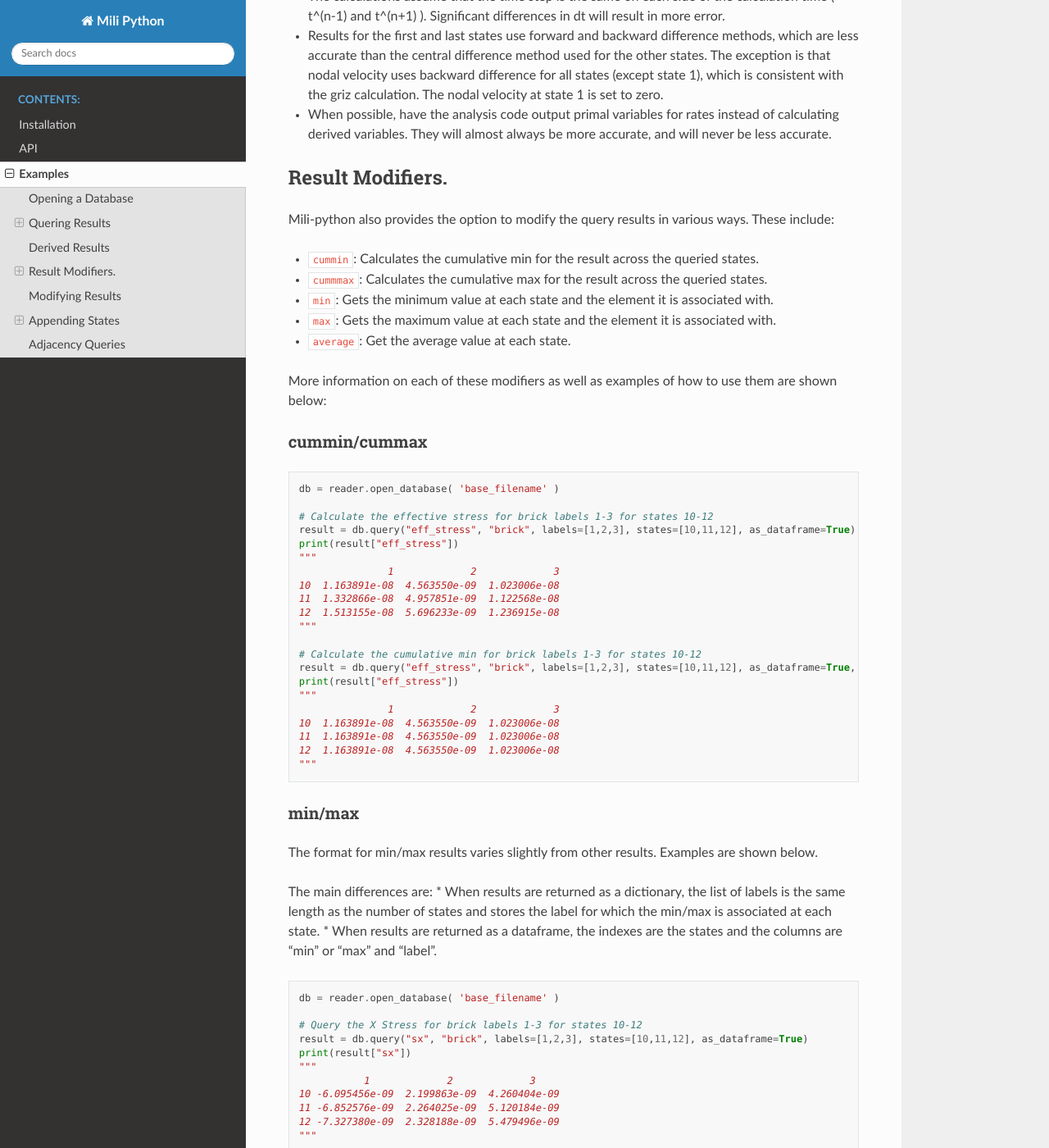
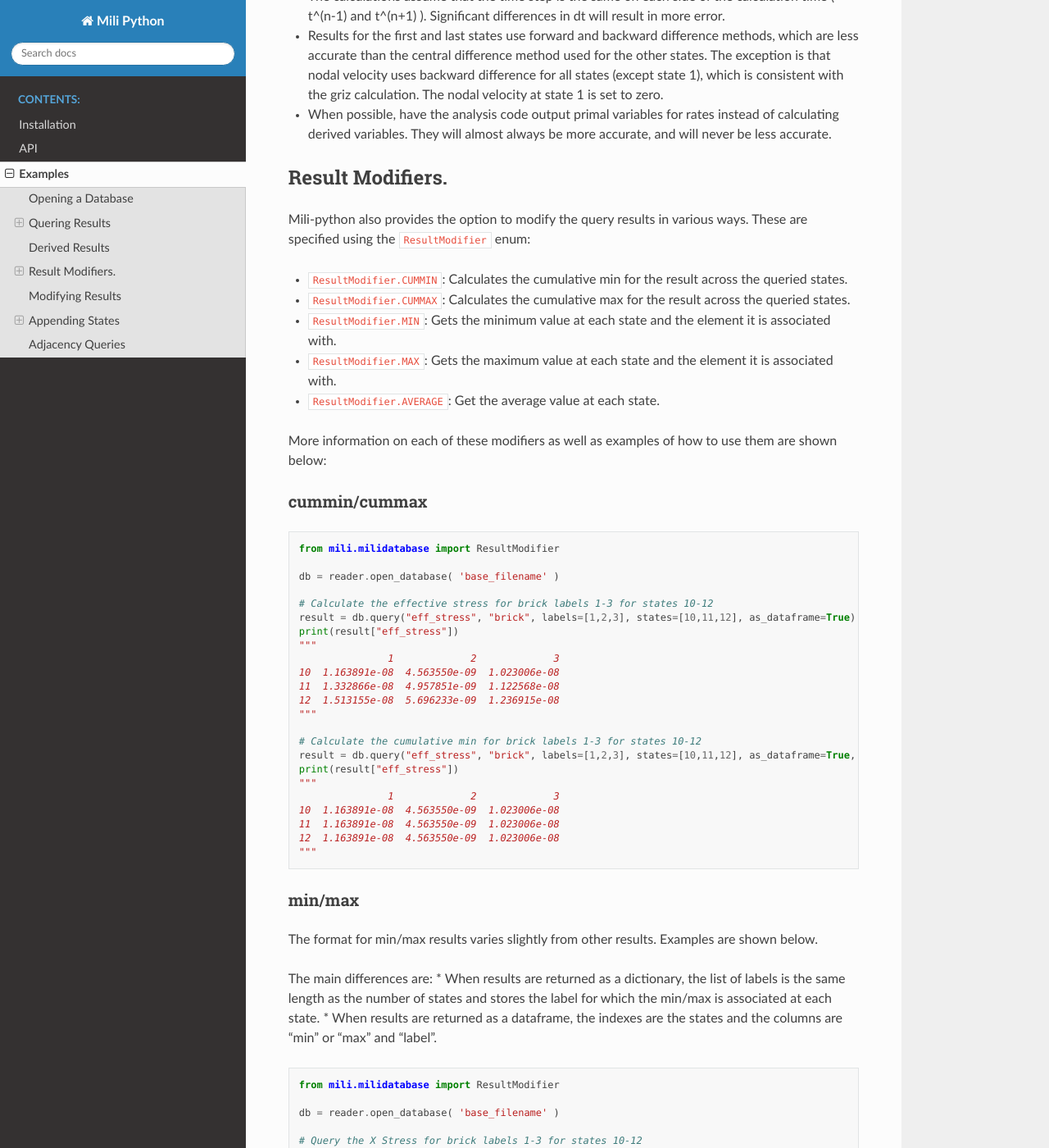
Before and after one commit to mdg-graphics/mili-python, a Sphinx documentation site: the page built from doc/source/examples.rst, in a window 1280 px wide and 1400 px high, scrolled down 4839 px. Shown: the whole window at 82% size. Built offline with Sphinx 7.4.7 and the Read the Docs theme 2.0.0, drawn with Linux system fonts in a browser that asks for light colours; some of the changed text lies outside the part shown.

Commit message:
Resolve "Make result modifiers an enum"

```diff
--- a/doc/source/examples.rst
+++ b/doc/source/examples.rst
@@ -261,13 +261,13 @@ and effective plastic strain rate. There are a few limitations and assumptions f
 Result Modifiers.
 ========================
 
-Mili-python also provides the option to modify the query results in various ways. These include:
+Mili-python also provides the option to modify the query results in various ways. These are specified using the :code:`ResultModifier` enum:
 
-* :code:`cummin`: Calculates the cumulative min for the result across the queried states.
-* :code:`cummmax`: Calculates the cumulative max for the result across the queried states.
-* :code:`min`: Gets the minimum value at each state and the element it is associated with.
-* :code:`max`: Gets the maximum value at each state and the element it is associated with.
-* :code:`average`: Get the average value at each state.
+* :code:`ResultModifier.CUMMIN`: Calculates the cumulative min for the result across the queried states.
+* :code:`ResultModifier.CUMMAX`: Calculates the cumulative max for the result across the queried states.
+* :code:`ResultModifier.MIN`: Gets the minimum value at each state and the element it is associated with.
+* :code:`ResultModifier.MAX`: Gets the maximum value at each state and the element it is associated with.
+* :code:`ResultModifier.AVERAGE`: Get the average value at each state.
 
 More information on each of these modifiers as well as examples of how to use them are shown below:
 
@@ -275,6 +275,8 @@ cummin/cummax
 --------------
 
 .. code-block:: python
+
+    from mili.milidatabase import ResultModifier
 
     db = reader.open_database( 'base_filename' )
 
@@ -289,7 +291,7 @@ cummin/cummax
     """
 
     # Calculate the cumulative min for brick labels 1-3 for states 10-12
-    result = db.query("eff_stress", "brick", labels=[1,2,3], states=[10,11,12], as_dataframe=True, modifier="cummin")
+    result = db.query("eff_stress", "brick", labels=[1,2,3], states=[10,11,12], as_dataframe=True, modifier=ResultModifier.CUMMIN)
     print(result["eff_stress"])
     """
                    1             2             3
@@ -309,6 +311,8 @@ The main differences are:
 
 .. code-block:: python
 
+    from mili.milidatabase import ResultModifier
+
     db = reader.open_database( 'base_filename' )
 
     # Query the X Stress for brick labels 1-3 for states 10-12
@@ -322,7 +326,7 @@ The main differences are:
     """
 
     # Find the min from brick labels 1-3 for states 10-12
-    result = db.query("sx", "brick", labels=[1,2,3], states=[10,11,12], as_dataframe=False, modifier="min")
+    result = db.query("sx", "brick", labels=[1,2,3], states=[10,11,12], as_dataframe=False, modifier=ResultModifier.MIN)
     print(result["sx"])
     """
     {
@@ -338,7 +342,7 @@ The main differences are:
     """
 
     # Find the min from brick labels 1-3 for states 10-12
-    result = db.query("sx", "brick", labels=[1,2,3], states=[10,11,12], as_dataframe=True, modifier="min")
+    result = db.query("sx", "brick", labels=[1,2,3], states=[10,11,12], as_dataframe=True, modifier=ResultModifier.MIN)
     print(result["sx"])
     """
                  min  label
@@ -348,7 +352,7 @@ The main differences are:
     """
 
     # Find the max from brick labels 1-3 for states 10-12
-    result = db.query("sx", "brick", labels=[1,2,3], states=[10,11,12], as_dataframe=False, modifier="max")
+    result = db.query("sx", "brick", labels=[1,2,3], states=[10,11,12], as_dataframe=False, modifier=ResultModifier.MAX)
     print(result["sx"])
     """
     {
@@ -364,7 +368,7 @@ The main differences are:
     """
 
     # Find the max from brick labels 1-3 for states 10-12
-    result = db.query("sx", "brick", labels=[1,2,3], states=[10,11,12], as_dataframe=True, modifiers="max")
+    result = db.query("sx", "brick", labels=[1,2,3], states=[10,11,12], as_dataframe=True, modifiers=ResultModifier.MAX)
     print(result["sx"])
     """
                  max  label
@@ -377,6 +381,8 @@ average
 --------------
 
 .. code-block:: python
+
+    from mili.milidatabase import ResultModifier
 
     db = reader.open_database( 'base_filename' )
 
@@ -391,7 +397,7 @@ average
     """
 
     # Find the average from brick labels 1-3 for states 10-12
-    result = db.query("sx", "brick", labels=[1,2,3], states=[10,11,12], as_dataframe=False, modifier="average")
+    result = db.query("sx", "brick", labels=[1,2,3], states=[10,11,12], as_dataframe=False, modifier=ResultModifier.AVERAGE)
     print(result["sx"])
     """
     {
@@ -407,7 +413,7 @@ average
     """
 
     # Find the average from brick labels 1-3 for states 10-12
-    result = db.query("sx", "brick", labels=[1,2,3], states=[10,11,12], as_dataframe=True, modifier="average")
+    result = db.query("sx", "brick", labels=[1,2,3], states=[10,11,12], as_dataframe=True, modifier=ResultModifier.AVERAGE)
     print(result["sx"])
     """
                  avg
```
Also changed, not shown: 2 other files.
